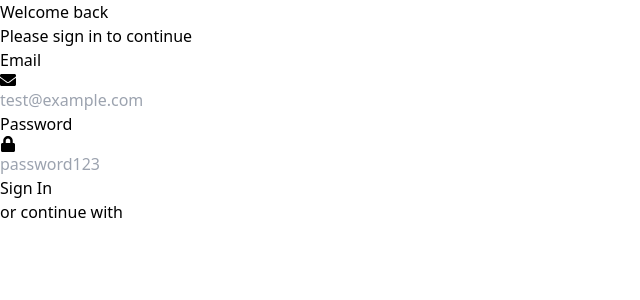
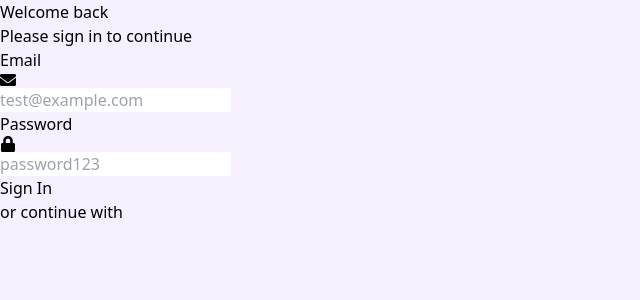
Before and after one commit to pratyush-zluri/bootcamp_project_frontend, a React (Vite) app: page /login in a window 1280 px wide. Shown: the top 300 px of the page, without its empty margins (0-640 px from the left). Built offline with nearby package versions, Linux system fonts and the light colour scheme; no server answers.

Commit message:
bug fixes

```diff
--- a/src/pages/softDeleted.tsx
+++ b/src/pages/softDeleted.tsx
@@ -6,6 +6,7 @@ import 'react-toastify/dist/ReactToastify.css';
 import { motion } from 'framer-motion';
 import { FaTrashAlt, FaSyncAlt } from 'react-icons/fa';
 import ConfirmationModal from '../components/ConfirmationModal';
+import '../styles/softDeleted.css';
 
 const SoftDeletedTransactions: React.FC = () => {
     const [transactions, setTransactions] = useState<Transaction[]>([]);
@@ -152,7 +153,7 @@ const SoftDeletedTransactions: React.FC = () => {
     };
 
     return (
-        <div className="container mx-auto px-4 py-6 sm:py-8 min-h-screen" style={{ backgroundColor: '#F5EFFF' }}>
+        <div className="container mx-auto px-4 py-6 sm:py-8 min-h-screen w-screen" style={{ backgroundColor: '#F5EFFF' }}>
             <motion.h1
                 initial={{ y: -20 }}
                 animate={{ y: 0 }}
--- /dev/null
+++ b/src/styles/SoftDeleted.css
@@ -0,0 +1,11 @@
+body {
+    background-color: #F5EFFF;
+    margin: 0;
+    padding: 0;
+    width: 100%;
+    height: 100%;
+}
+
+.container {
+    width: 100%;
+}
```
